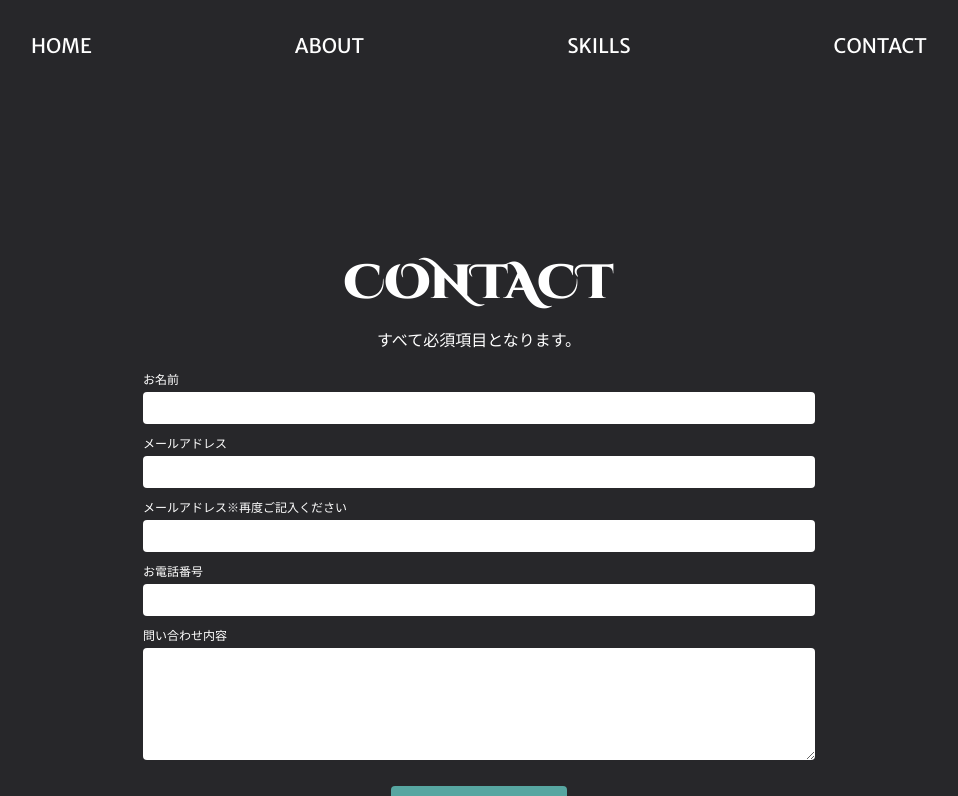
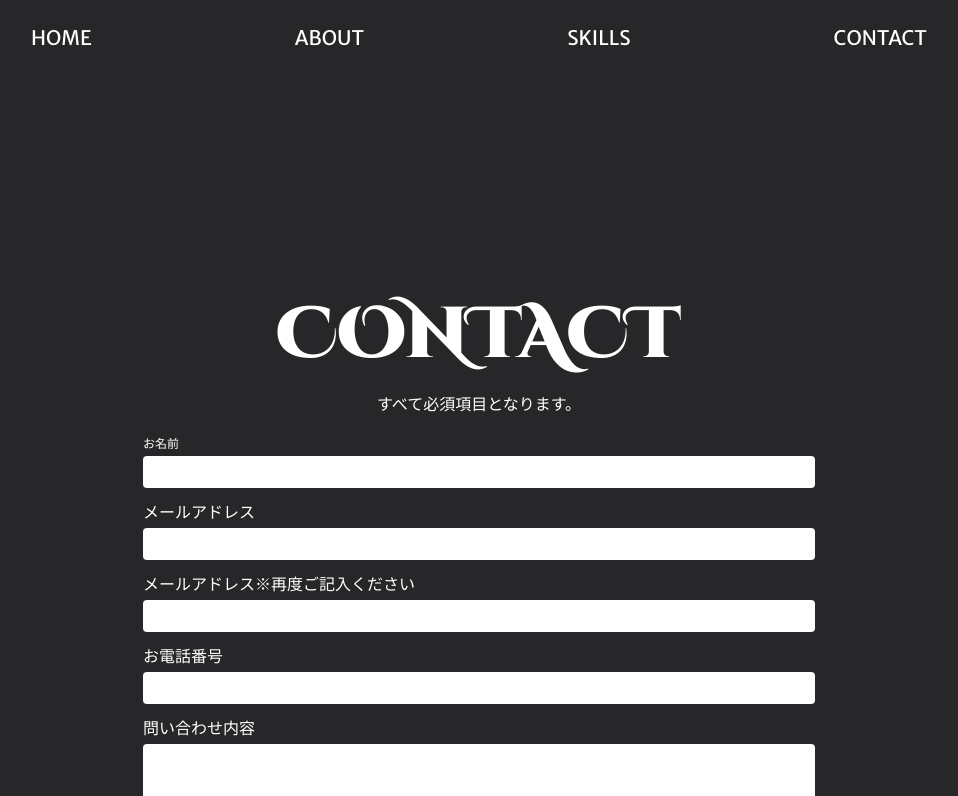
Before and after one commit to t-uchida1421/portfolio, a Next.js app: page /contact in a window 1280 px wide. Shown: the top 796 px of the page, without its empty margins (161-1119 px from the left). Built offline with nearby package versions, Linux system fonts and the light colour scheme.

Commit message:
レイアウトは済

```diff
--- a/src/app/about/page.tsx
+++ b/src/app/about/page.tsx
@@ -3,14 +3,14 @@ import React from "react";
 
 const About: NextPage = () => {
   return (
-    <div className="text-white flex flex-col items-center h-screen mt-custom">
-      <h1 className="font-heading text-center text-4xl sm:text-5xl md:text-7xl duration-500">
+    <div className="flex flex-col items-center justify-center h-screen">
+      <h1 className="font-heading text-white text-center text-4xl sm:text-5xl md:text-7xl duration-500">
         ABOUT
       </h1>
-      <h2 className="font-body text-center font-bold pt-2 text-base sm:text-xl md:text-2xl duration-500 sm:pt-4">
+      <h2 className="font-body text-white text-center font-bold pt-2 text-base sm:text-xl md:text-2xl duration-500 sm:pt-4">
         フロントエンドエンジニア
       </h2>
-      <div className="font-body w-10/12 mt-7 md:mt-9 text-sm duration-500 max-w-4xl sm:mt-9 md:text-lg lg:text-xl">
+      <div className="font-body w-10/12 mx-auto text-white mt-7 md:mt-9 text-sm duration-500 max-w-4xl sm:mt-9 md:text-lg lg:text-xl">
         <p className="leading-7">
           1999年生まれ、広島在住のフロントエンドエンジニア。2022年9月より、フロントエンドエンジニアとしての活動を開始。その後、2023年に現在の会社に入社。
         </p>
--- a/src/app/contact/page.tsx
+++ b/src/app/contact/page.tsx
@@ -72,11 +72,11 @@ const ContactForm: React.FC = () => {
   };
 
   return (
-    <div className="flex flex-col mt-30v items-center h-screen text-white mt-custom">
-      <h1 className="font-heading text-center text-4xl sm:text-5xl duration-500">
+    <>
+      <h1 className="font-heading text-white text-center text-4xl sm:text-5xl md:text-7xl duration-500 mt-heading">
         CONTACT
       </h1>
-      <p className="font-body text-xs mt-5 sm:text-base">
+      <p className="font-body text-center text-white text-xs mt-5 sm:text-base">
         すべて必須項目となります。
       </p>
       <form
@@ -85,7 +85,7 @@ const ContactForm: React.FC = () => {
         method="POST"
         className="mt-5 w-10/12 mx-auto max-w-2xl"
       >
-        <p className="text-xs mb-1 font-body">
+        <p className="text-xs text-white mb-1 font-body">
           <label htmlFor="name">お名前</label>
         </p>
         <p className="mb-3 w-full overflow-auto">
@@ -102,7 +102,7 @@ const ContactForm: React.FC = () => {
             </>
           )}
         </p>
-        <p className="text-xs mb-1 font-body">
+        <p className="text-xs text-white mb-1 font-body md:text-base">
           <label htmlFor="email">メールアドレス</label>
         </p>
         <p className="mb-3 w-full overflow-auto">
@@ -116,7 +116,7 @@ const ContactForm: React.FC = () => {
             <p style={{ color: "#ff9393" }}>{errors.email.message}</p>
           )}
         </p>
-        <p className="text-xs mb-1 font-body">
+        <p className="text-xs text-white mb-1 font-body md:text-base">
           <label htmlFor="confirmEmail">
             メールアドレス※再度ご記入ください
           </label>
@@ -134,7 +134,7 @@ const ContactForm: React.FC = () => {
             <p style={{ color: "#ff9393" }}>{errors.confirmEmail.message}</p>
           )}
         </p>
-        <p className="text-xs mb-1 font-body">
+        <p className="text-xs text-white mb-1 font-body md:text-base">
           <label htmlFor="phone">お電話番号</label>
         </p>
         <p className="mb-3 w-full overflow-auto">
@@ -148,7 +148,7 @@ const ContactForm: React.FC = () => {
             <p style={{ color: "#ff9393" }}>{errors.phone.message}</p>
           )}
         </p>
-        <p className="text-xs mb-1 font-body">
+        <p className="text-xs text-white mb-1 font-body md:text-base">
           <label htmlFor="content">問い合わせ内容</label>
         </p>
         <p className="w-full overflow-auto">
@@ -161,10 +161,9 @@ const ContactForm: React.FC = () => {
             <p style={{ color: "#ff9393" }}>{errors.content.message}</p>
           )}
         </p>
-        <div className="w-full text-center mt-5">
         <button
           className={classNames(
-              "bg-[#57a6a1] rounded p-2 font-body font-bold",
+            "bg-[#57a6a1] rounded p-2 font-body font-bold text-white my-5 mx-auto flex",
             {
               ["bg-gray-400"]: isSubmitting
             }
@@ -175,9 +174,8 @@ const ContactForm: React.FC = () => {
         >
           {!isSubmitting ? "上記の内容で送信する" : "送信中です…"}
         </button>
-        </div>
       </form>
-    </div>
+    </>
   );
 };
 
--- a/src/app/globals.css
+++ b/src/app/globals.css
@@ -36,11 +36,19 @@
   left: 20%;
   transform: translateY(-50%);
 }
-.mt-custom {
-  margin-top: 10vh;
-}
 @media screen and (min-width: 640px) {
   .mt-custom {
     margin-top: 25vh;
   }
 }
+.top-custom {
+  top: 3%;
+}
+.mt-heading {
+  padding-top: 30%;
+}
+@media screen and (min-width: 768px) {
+  .mt-heading {
+    padding-top: 300px;
+  }
+}
--- a/src/app/layout.tsx
+++ b/src/app/layout.tsx
@@ -28,7 +28,7 @@ export default function RootLayout({
         />
       </Head>
       <body
-        className={`${inter.className} bg-zinc-800 overflow-hidden h-screen w-full`}
+        className={`${inter.className} bg-zinc-800 overflow-hidden relative h-screen w-full`}
       >
         <Header />
         <main>{children}</main>
--- a/src/app/page.tsx
+++ b/src/app/page.tsx
@@ -2,7 +2,7 @@ import type { NextPage } from "next";
 
 const Home: NextPage = () => {
   return (
-    <div className="flex flex-col items-center justify-center -mt-8 h-screen">
+    <div className="flex flex-col items-center justify-center h-screen">
       <h1 className="text-4xl sm:text-5xl text-white text-center font-heading md:text-7xl w-11/12 duration-500">
         Teppei Uchida
       </h1>
--- a/src/app/skills/page.tsx
+++ b/src/app/skills/page.tsx
@@ -23,13 +23,16 @@ const Contact: NextPage = () => {
   };
 
   return (
-    <div className="text-white flex flex-col mt-custom items-center h-screen">
-      <h1 className="font-heading text-center text-4xl sm:text-5xl md:text-7xl duration-500">
+    <div className="flex flex-col items-center justify-center h-screen">
+      <h1 className="text-white font-heading text-center text-4xl sm:text-5xl md:text-7xl duration-500">
         SKILLS
       </h1>
-      <ul className="w-10/12 max-w-4xl mt-5 sm:flex sm:justify-between sm:flex-wrap md:mt-16">
+      <ul className="w-10/12 max-w-4xl mx-auto mt-5 sm:flex sm:justify-between sm:flex-wrap md:mt-16">
         {Object.entries(skillData).map(([language, score], index) => (
-          <li className="w-full sm:w-1/2 mb-2 sm:mb-4 sm:px-2" key={index}>
+          <li
+            className="w-full sm:w-1/2 mb-2 sm:mb-4 sm:px-2 text-white"
+            key={index}
+          >
             <>
               <span className="font-body text-sm sm:text-base">{language}</span>
               <div className="bg-white h-7 mt-1 rounded relative sm:h-12 duration-500">
--- a/src/components/Header.tsx
+++ b/src/components/Header.tsx
@@ -3,8 +3,8 @@ import React from "react";
 
 const Header: React.FC = () => {
   return (
-    <header className="pt-8 w-10/12 mx-auto max-w-4xl">
-      <ul className="flex justify-between items-center text-white">
+    <header className="absolute top-custom w-full mx-auto">
+      <ul className="flex justify-between items-center text-white w-10/12 max-w-4xl mx-auto">
         <li className="font-menu transform transition-transform hover:scale-110 text-sm sm:text-xl duration-500">
           <Link href="/" className="hover:opacity-50 duration-500">
             HOME
```
Lines whose indentation alone changed are shown as unchanged.
